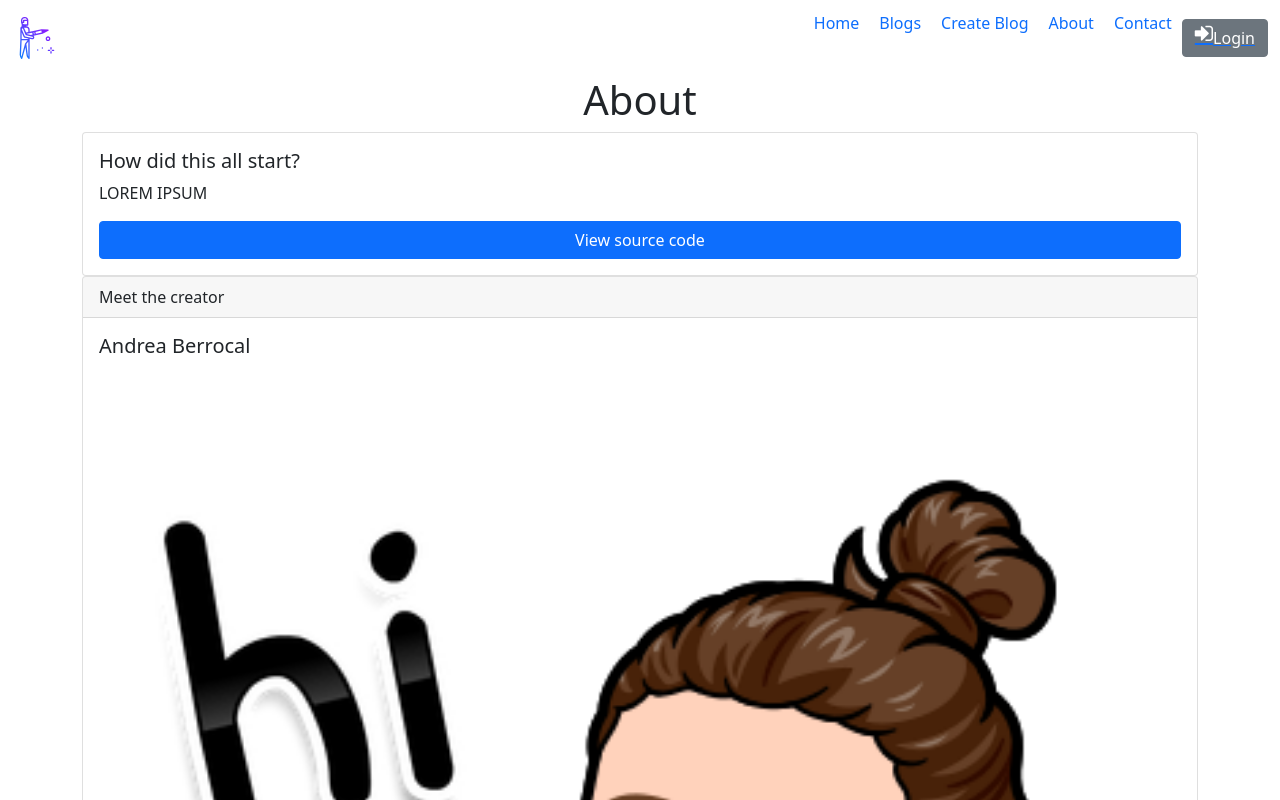
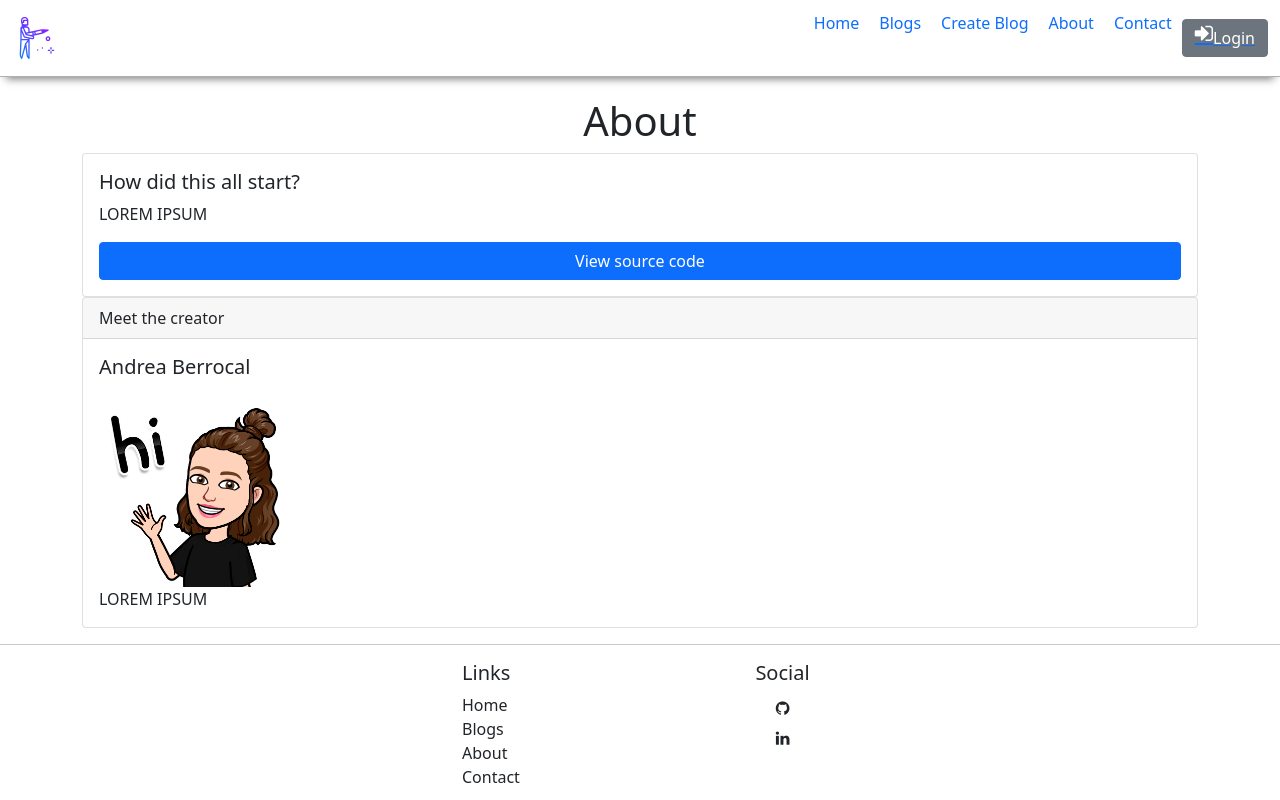
Before and after one commit to An-Be/react-non-traditionals-blog, a React (Create React App) app: page /about in a window 1280 px wide. Shown: the top 800 px of the page. Built offline with nearby package versions, Linux system fonts and the light colour scheme.

Commit message:
💄 added css styling for bitmoji and navbar

```diff
--- a/src/App.css
+++ b/src/App.css
@@ -8,10 +8,21 @@
     justify-content: center;
 }
 
+#profile-pic{
+    width: 200px;
+    height: 200px;
+}
+.Navbar-color {
+    background-color: white;
+    border-bottom: .5px solid rgb(179, 173, 173);
+    box-shadow: 0px 8px 8px -6px rgba(0,0,0,.5);
+    margin-bottom: 20px;
+}
 .Link{
     text-decoration: none;
     margin-left: 10px;
     margin-right: 10px;
+
 }
 
 .btn{
```
